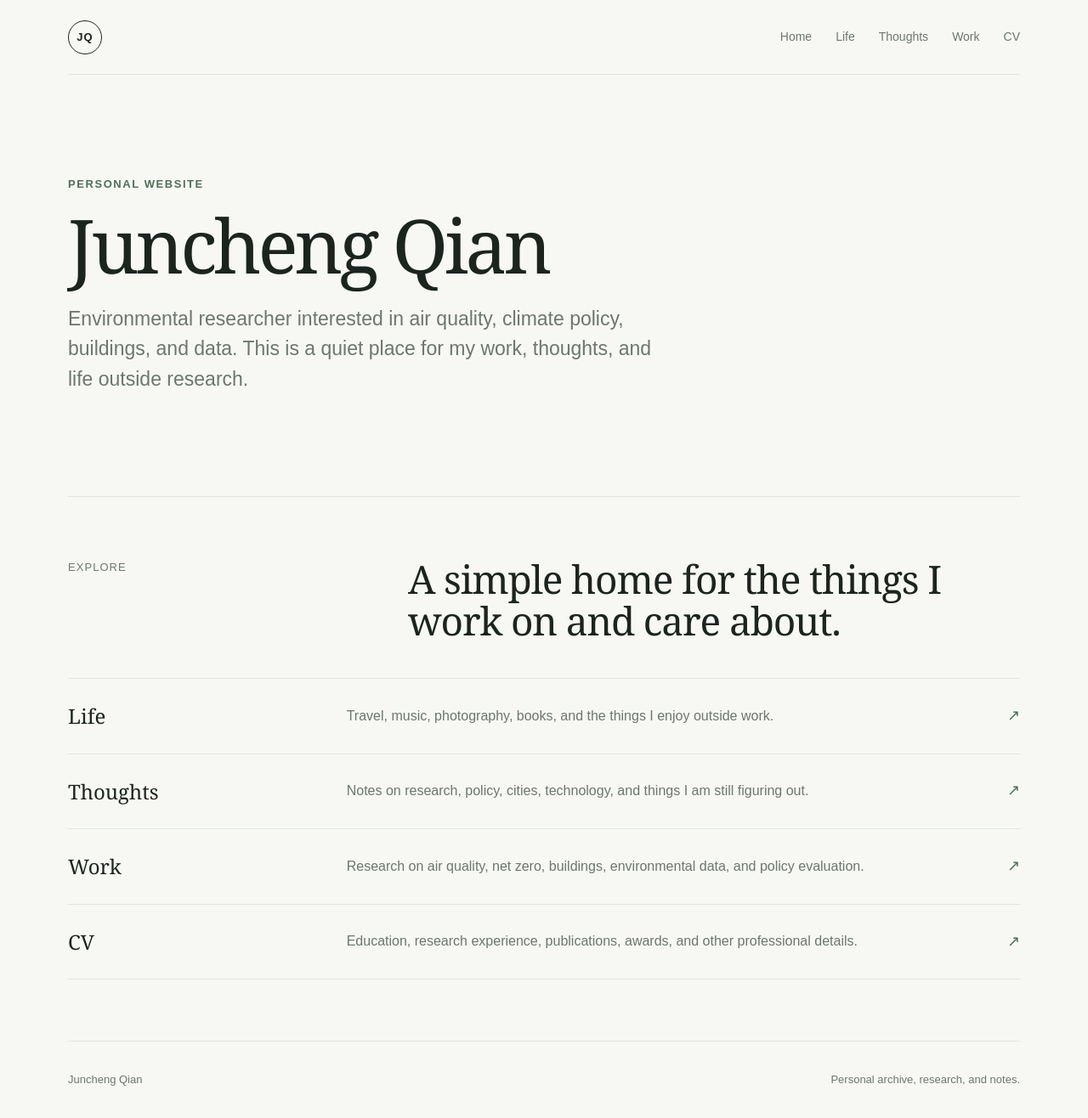
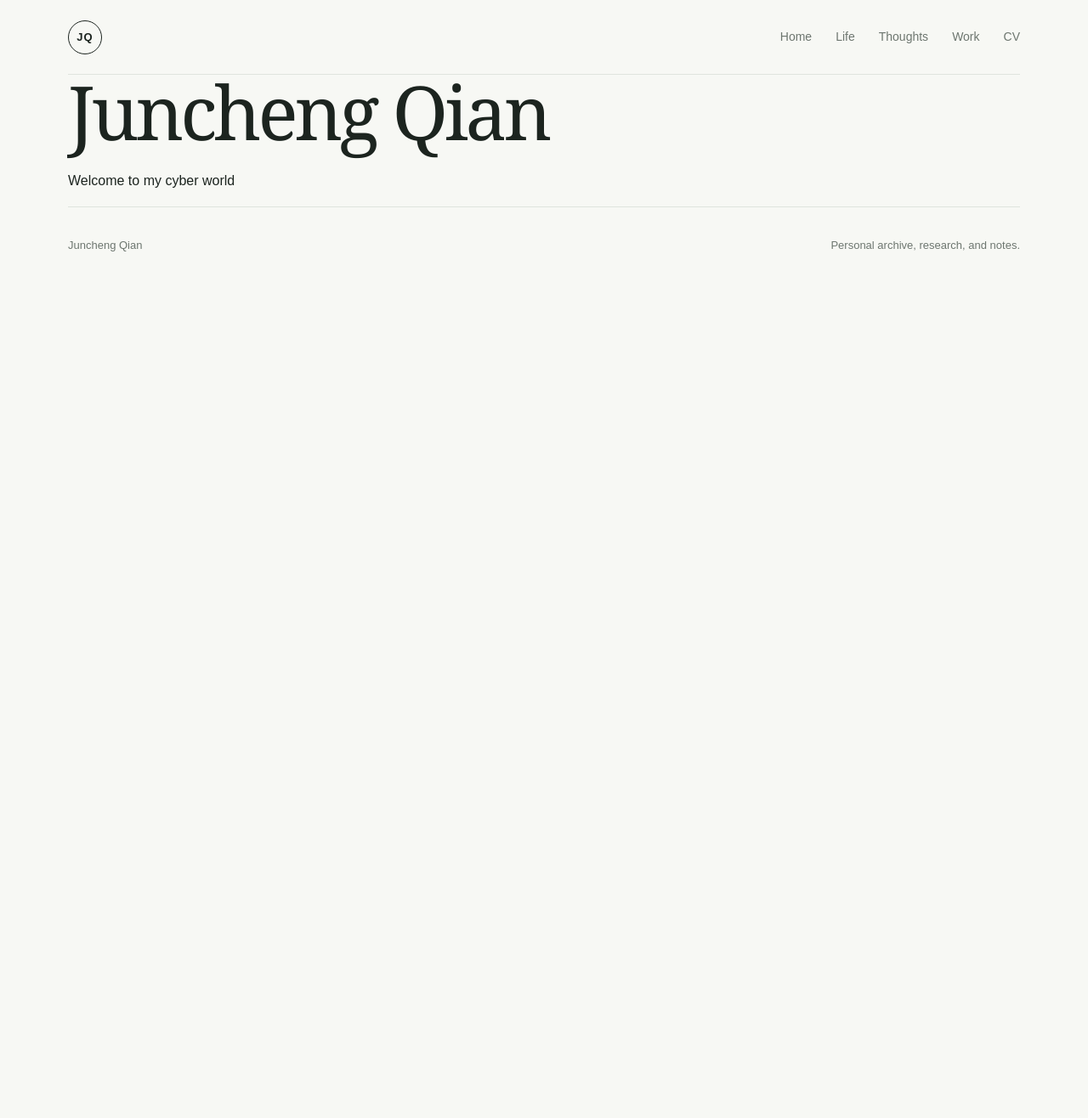
Before and after one commit to DandE9996/QJC_website, a Next.js app: page / in a window 1280 px wide. Shown: the top 1316 px of the page at 85% size. After the commit the page ends 800 px from the top, so only its background shows below. Built offline with nearby package versions, Linux system fonts and the light colour scheme.

Commit message:
Simplify home page

```diff
--- a/app/page.tsx
+++ b/app/page.tsx
@@ -1,56 +1,10 @@
-import Link from "next/link";
-
-const sections = [
-  {
-    href: "/life",
-    title: "Life",
-    description: "Travel, music, photography, books, and the things I enjoy outside work.",
-  },
-  {
-    href: "/thoughts",
-    title: "Thoughts",
-    description: "Notes on research, policy, cities, technology, and things I am still figuring out.",
-  },
-  {
-    href: "/work",
-    title: "Work",
-    description: "Research on air quality, net zero, buildings, environmental data, and policy evaluation.",
-  },
-  {
-    href: "/cv",
-    title: "CV",
-    description: "Education, research experience, publications, awards, and other professional details.",
-  },
-];
-
 export default function Home() {
   return (
-    <>
-      <section className="hero">
-        <p className="eyebrow">Personal website</p>
-        <h1>Juncheng Qian</h1>
-        <p className="hero-copy">
-          Environmental researcher interested in air quality, climate policy, buildings, and data.
-          This is a quiet place for my work, thoughts, and life outside research.
-        </p>
-      </section>
-
-      <section className="section">
-        <div className="section-heading">
-          <span className="section-label">Explore</span>
-          <h2>A simple home for the things I work on and care about.</h2>
-        </div>
-
-        <div className="link-list">
-          {sections.map((section) => (
-            <Link className="link-row" href={section.href} key={section.href}>
-              <strong>{section.title}</strong>
-              <span>{section.description}</span>
-              <span className="arrow" aria-hidden="true">↗</span>
-            </Link>
-          ))}
-        </div>
-      </section>
-    </>
+    <section className="home-hero" aria-labelledby="home-title">
+      <div className="home-intro">
+        <h1 id="home-title">Juncheng Qian</h1>
+        <p>Welcome to my cyber world</p>
+      </div>
+    </section>
   );
 }
```
